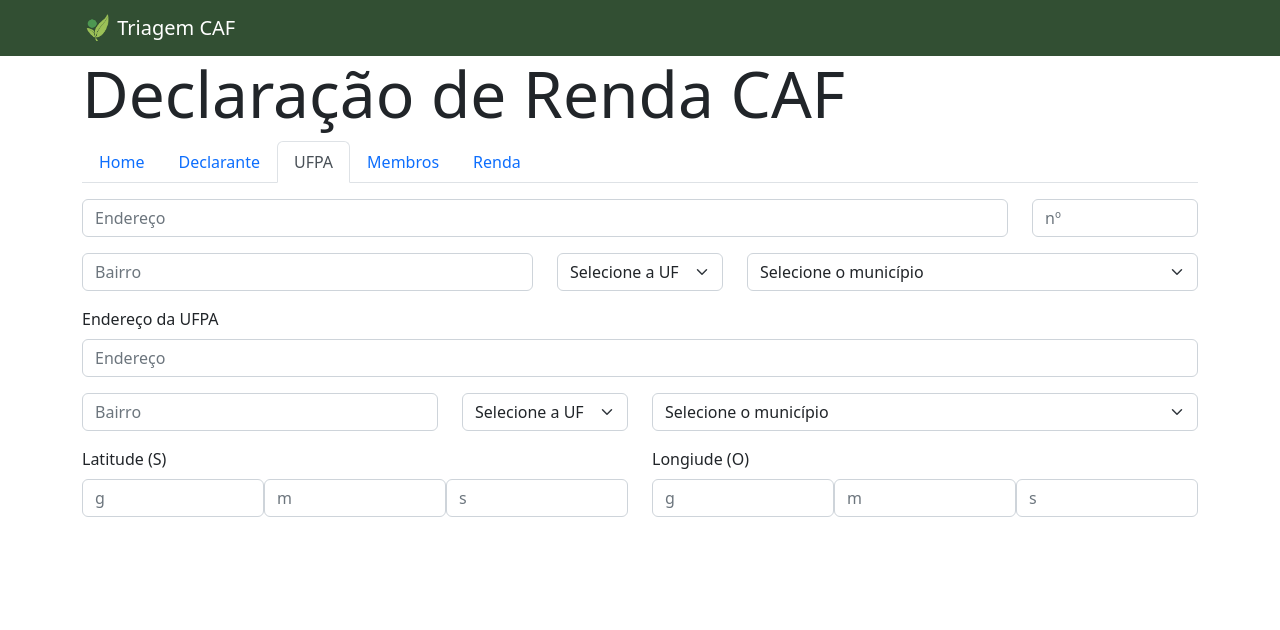
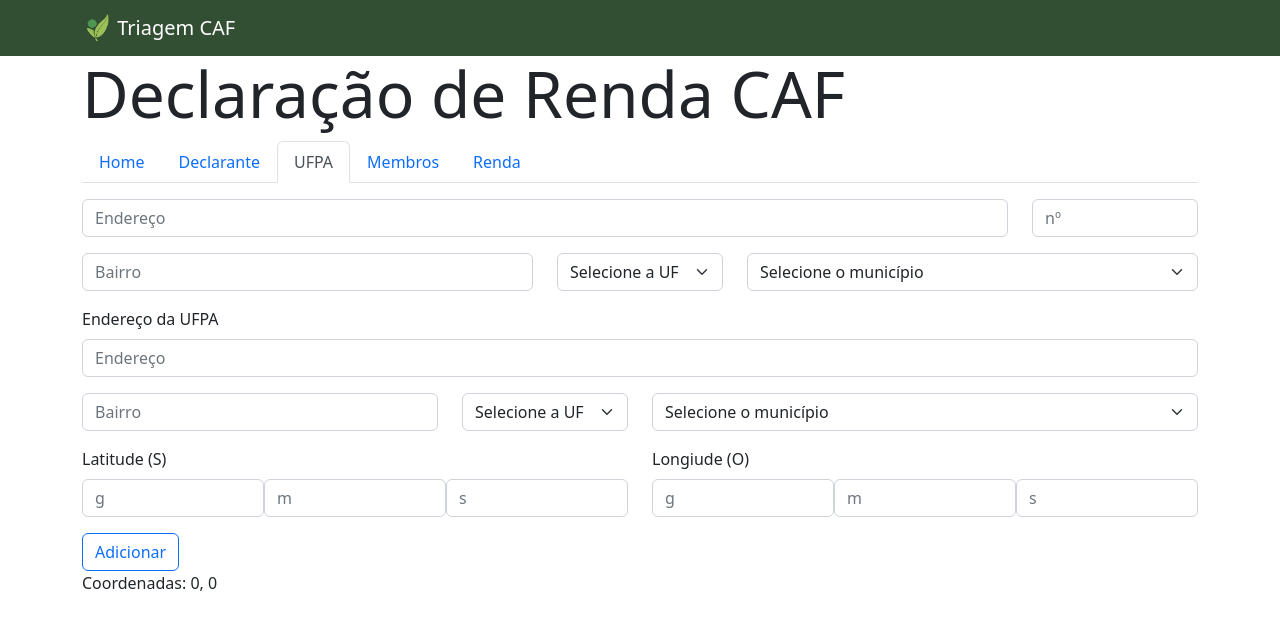
Before and after one commit to jadrianoalves/TriagemCafFrontEnd, a React (Create React App) app: page /declaration in a window 1280 px wide. Both pictures are taken after a click on the tab "UFPA". Shown: the top 630 px of the page. Built offline with nearby package versions, Linux system fonts and the light colour scheme.

Commit message:
14-12-2022

```diff
--- a/src/pages/declaration/ufpa.tsx
+++ b/src/pages/declaration/ufpa.tsx
@@ -1,7 +1,60 @@
-import { Form, Row, Col } from "react-bootstrap"
+import { useState } from "react"
+import { Form, Row, Col, Button } from "react-bootstrap"
+import { CoordenadasGSM, CoordenadasGeo } from "../../@types/IDeclaration"
+
+
+
 
 
 const Ufpa = () => {
+
+    const [coordinates, setCoordinates] = useState({
+        s: {
+            graus: 0,
+            minutos: 0,
+            segundos: 0,
+        },
+
+        o: {
+            graus: 0,
+            minutos: 0,
+            segundos: 0,
+        }
+    })
+
+    const [coordinatesGeo, setCoordinatesGeo] = useState({
+        latitude: 0,
+        longitude: 0
+    })
+
+
+    function converterCoordenadas(c: CoordenadasGSM): CoordenadasGeo {
+        const o = c.o.graus + (c.o.minutos / 60) + (c.o.segundos / 3600)
+        const s = c.s.graus + (c.s.minutos / 60) + (c.s.segundos / 3600)
+
+
+
+        return { latitude: -s.toFixed(10), longitude: -o.toFixed(10) }
+    }
+
+    const handleCoordinates = (c: CoordenadasGSM) => {
+        setCoordinatesGeo(converterCoordenadas(c))
+
+    }
+
+    const [sGraus, setSGraus] = useState(0)
+    const [sMinutos, setSMinutos] = useState(0)
+    const [sSegundos, setSSegundos] = useState(0)
+
+
+    const [oGraus, setOGraus] = useState(0)
+    const [oMinutos, setOMinutos] = useState(0)
+    const [oSegundos, setOSegundos] = useState(0)
+
+
+    function converterEmDecimal(number: string): number{
+          return parseFloat(number.replace(",","."))
+    }
 
     return (
 
@@ -169,23 +222,48 @@
                     <Form.Group className="mb-3" controlId="formBasicPassword">
                         <Form.Label>Latitude (S)</Form.Label>
                         <div className="d-flex flex-row">
-                                <Form.Control type="text" placeholder="g" />
-                                <Form.Control type="text" placeholder="m" />
-                                <Form.Control type="text" placeholder="s" />
+                            <Form.Control type="text" placeholder="g"  onChange={(e) => setSGraus(+e.target.value)} />
+                            <Form.Control type="text" placeholder="m"  onChange={(e) => setSMinutos(converterEmDecimal(e.target.value))} />
+                            <Form.Control type="text" placeholder="s"  onChange={(e) => setSSegundos(converterEmDecimal(e.target.value))} />
                         </div>
                     </Form.Group>
                 </Col>
                 <Col xs="6">
                     <Form.Group className="mb-3" controlId="formBasicPassword">
                         <Form.Label>Longiude (O)</Form.Label>
-                                <div className="d-flex flex-row"><Form.Control type="text" placeholder="g" />
-                                <Form.Control type="text" placeholder="m" />
-                                <Form.Control type="text" placeholder="s" />
+                        <div className="d-flex flex-row">
+                            <Form.Control type="text" placeholder="g"  onChange={(e) => setOGraus(+e.target.value)} />
+                            <Form.Control type="text" placeholder="m"  onChange={(e) => setOMinutos(converterEmDecimal(e.target.value))} />
+                            <Form.Control type="text" placeholder="s"  onChange={(e) => setOSegundos(converterEmDecimal(e.target.value))} />
                         </div>
 
                     </Form.Group>
                 </Col>
+                <Row>
+                    <Col>
+                        <Col>
+                            <Button variant="outline-primary" onClick={(e) => handleCoordinates(
+                                {
+                                    o: {
+                                        graus: oGraus,
+                                        minutos: oMinutos,
+                                        segundos: oSegundos
 
+                                    }, s: {
+                                        graus: sGraus,
+                                        minutos: sMinutos,
+                                        segundos: sSegundos
+                                    }
+                                }
+                            )}>Adicionar</Button>
+                        </Col>
+                    </Col>
+                </Row>
+                <Row>
+                    <Col>
+                        <span>Coordenadas: {coordinatesGeo.latitude}, {coordinatesGeo.longitude}</span>
+                    </Col>
+                </Row>
 
             </Row>
         </>
```
Lines whose indentation alone changed are shown as unchanged.
